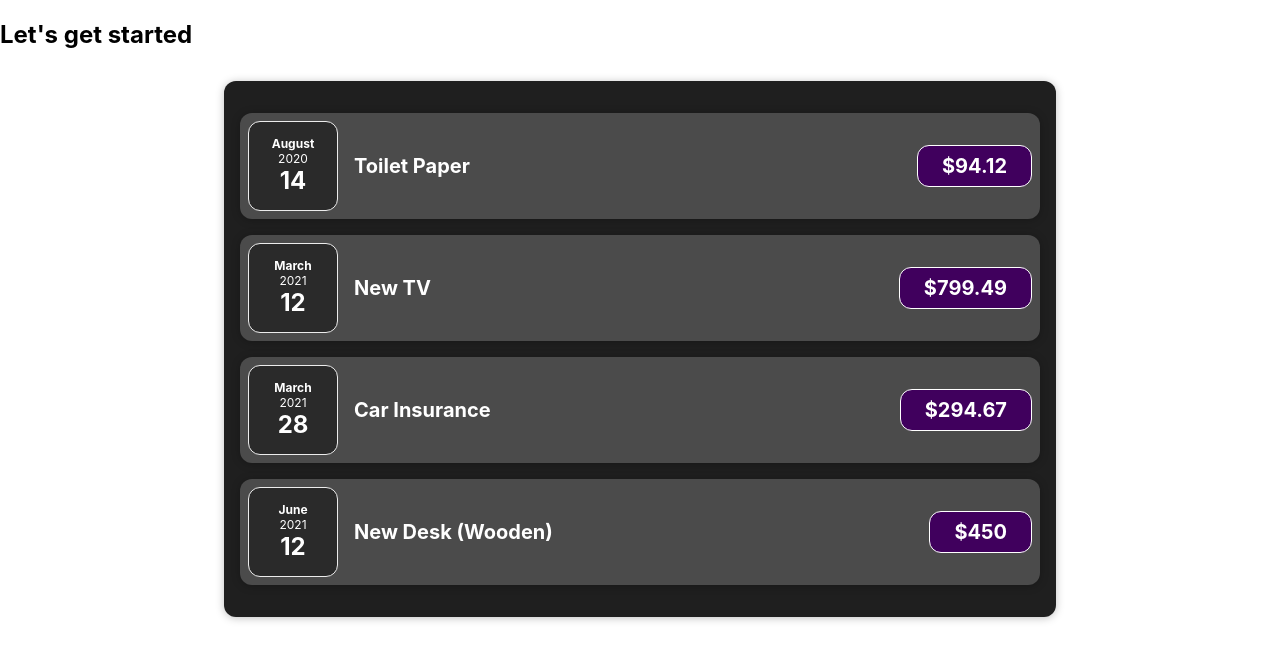
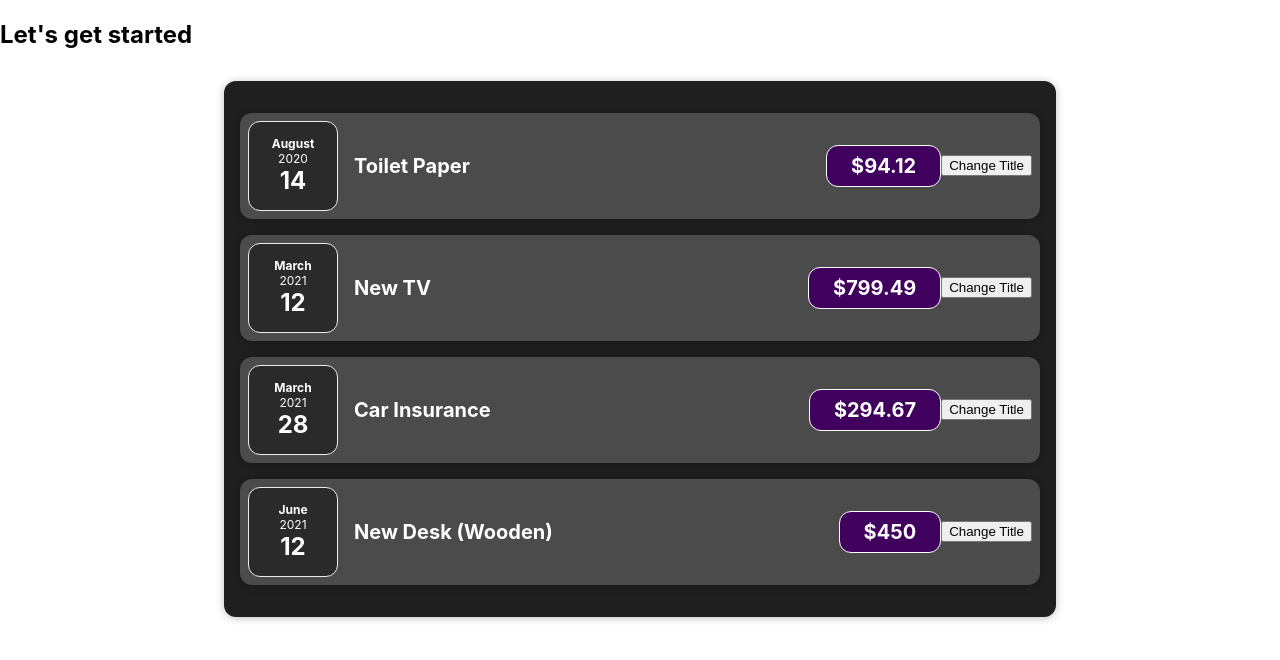
Before and after one commit to Matt658041/complete-guide, a React (Create React App) app: page / in a window 1280 px wide. Shown: the top 660 px of the page. Built offline with nearby package versions, Linux system fonts and the light colour scheme.

Commit message:
added button to expense item compnonent

```diff
--- a/src/components/Expenses/ExpenseItem.jsx
+++ b/src/components/Expenses/ExpenseItem.jsx
@@ -3,6 +3,9 @@ import ExpenseDate from "./ExpenseDate";
 import Card from '../UI/Card'
 
 function ExpenseItem(props) {
+  const clickHandler = () => {
+    console.log('Clicked')
+  }
   return (
       <Card className="expense-item">
           <ExpenseDate date={props.date} />
@@ -10,6 +13,7 @@ function ExpenseItem(props) {
         <h2>{props.title}</h2>
         <div className="expense-item__price">${props.amount}</div>
       </div>
+      <button onClick={clickHandler}>Change Title</button>
     </Card>
   );
 }
```
